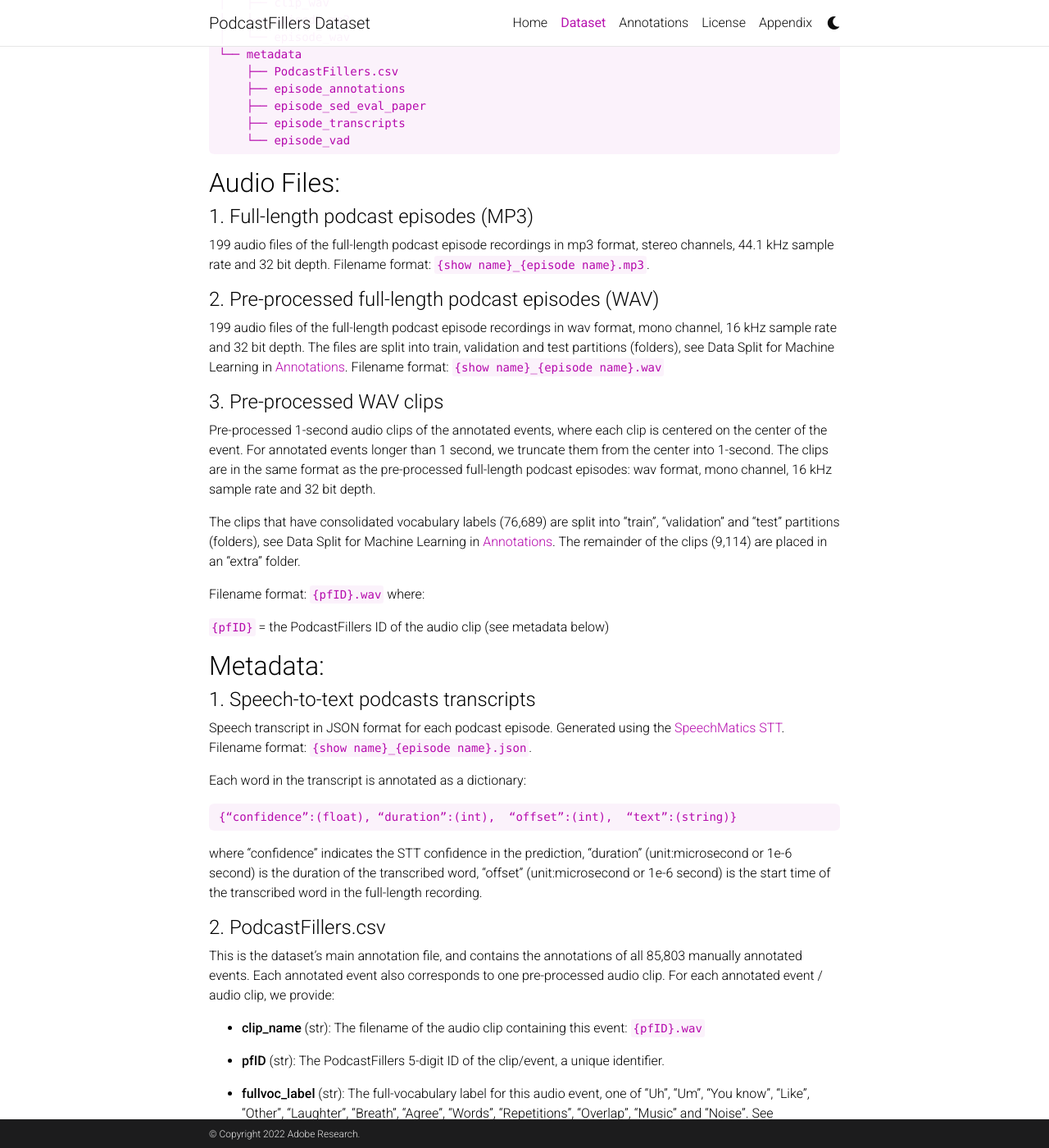
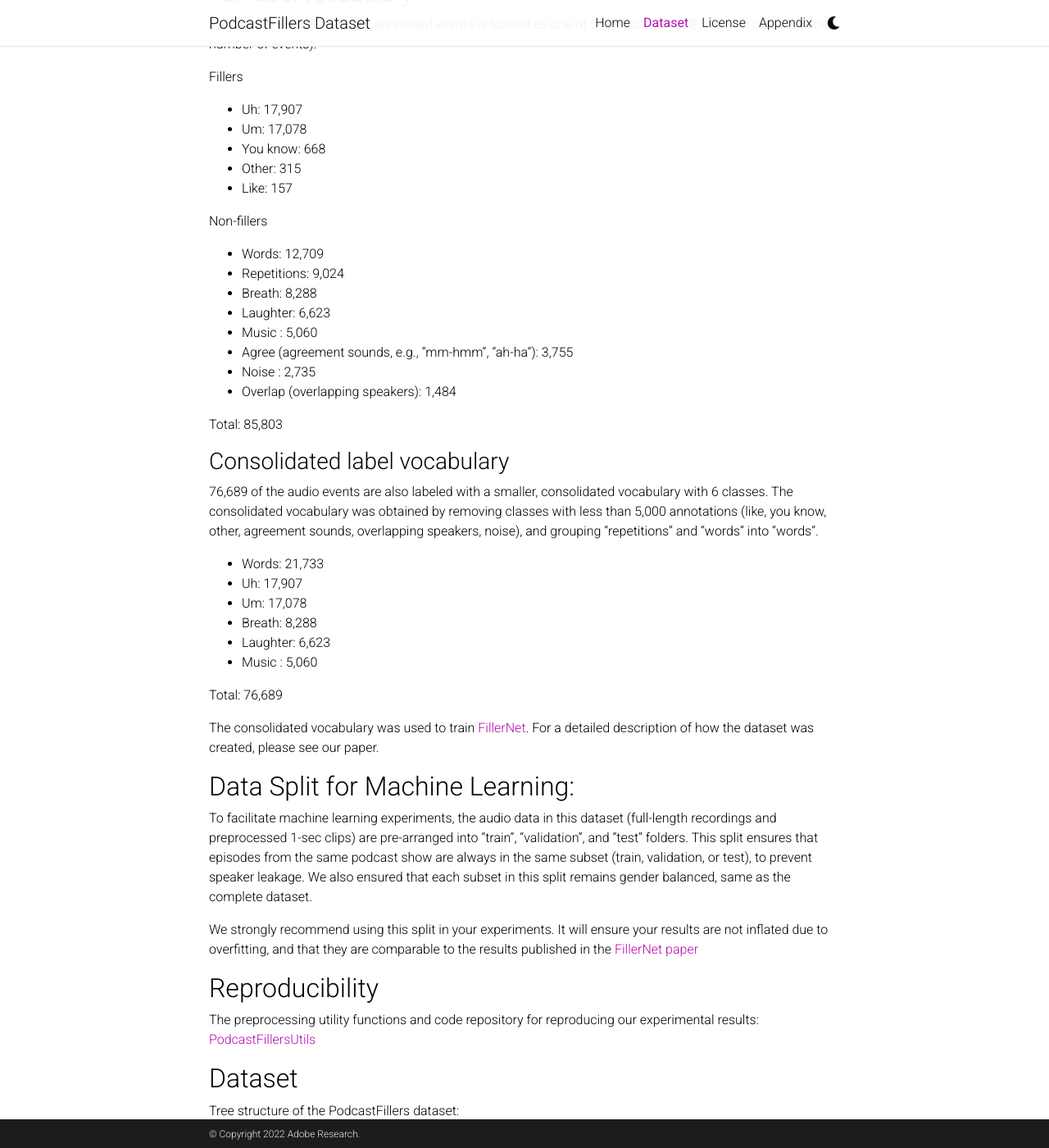
Before and after one commit to PodcastFillers/PodcastFillers.github.io, a Jekyll site: the page built from _pages/dataset.md, in a window 1280 px wide and 1400 px high, scrolled down 371 px. Shown: the whole window at 82% size. Built offline with Jekyll 4.4.1, drawn with Linux system fonts in a browser that asks for light colours; comment, search, counter and statistics services are not loaded; a style sheet for code colours, icons or effects is not loaded; some of the changed text lies outside the part shown.

Commit message:
merge annotations and dataset, add download section

```diff
--- a/_pages/dataset.md
+++ b/_pages/dataset.md
@@ -6,6 +6,60 @@ description: PodcastFillers dataset contain audio files and metadata.
 nav: true
 nav_order: 2
 ---
+
+## Annotations
+
+The annotations include 85,803 manually annotated audio events covering common English filler-word and non-filler-word events. We also provide automatically-generated speech transcripts from a speech-to-text system, which do not contain the manually annotated events.
+
+### Full label vocabulary
+Each of the 85,803 manually annotated events is labeled as one of 5 filler classes or 8 non-filler classes (label: number of events).
+
+Fillers
+- Uh: 17,907
+- Um: 17,078
+- You know: 668
+- Other: 315
+- Like: 157
+
+Non-fillers
+- Words: 12,709
+- Repetitions: 9,024
+- Breath: 8,288
+- Laughter: 6,623
+- Music : 5,060
+- Agree (agreement sounds, e.g., “mm-hmm”, “ah-ha”): 3,755
+- Noise : 2,735
+- Overlap (overlapping speakers): 1,484
+
+Total: 85,803
+
+### Consolidated label vocabulary
+76,689 of the audio events are also labeled with a smaller, consolidated vocabulary with 6 classes. The consolidated vocabulary was obtained by removing classes with less than 5,000 annotations (like, you know, other, agreement sounds, overlapping speakers, noise), and grouping “repetitions” and “words” into “words”.
+
+- Words: 21,733
+- Uh: 17,907
+- Um: 17,078
+- Breath: 8,288
+- Laughter: 6,623
+- Music : 5,060
+
+Total: 76,689
+
+The consolidated vocabulary was used to train [FillerNet](https://arxiv.org/abs/2203.15135). For a detailed description of how the dataset was created, please see our paper.
+
+
+## Data Split for Machine Learning:
+
+To facilitate  machine learning experiments, the audio data in this dataset (full-length recordings and preprocessed 1-sec clips) are pre-arranged into “train”, “validation”, and “test” folders. This split ensures that episodes from the same podcast show are always in the same subset (train, validation, or test), to prevent speaker leakage. We also ensured that each subset in this split remains gender balanced, same as the complete dataset.
+
+We strongly recommend using this split in your experiments. It will ensure your results are not inflated due to overfitting, and that they are comparable to the results published in the [FillerNet paper](https://arxiv.org/abs/2203.15135)
+
+## Reproducibility
+
+The preprocessing utility functions and code repository for reproducing our experimental results: [PodcastFillersUtils](https://github.com/gzhu06/PodcastFillers_Utils)
+
+
+## Dataset
 
 Tree structure of the PodcastFillers dataset:
 
```
Also changed, not shown: _pages/annotations.md (deleted, +0 -52 lines), _pages/appendix.md (+1 -1 lines), _pages/license.md (+1 -1 lines), _pages/overview.md (+10 -3 lines).
